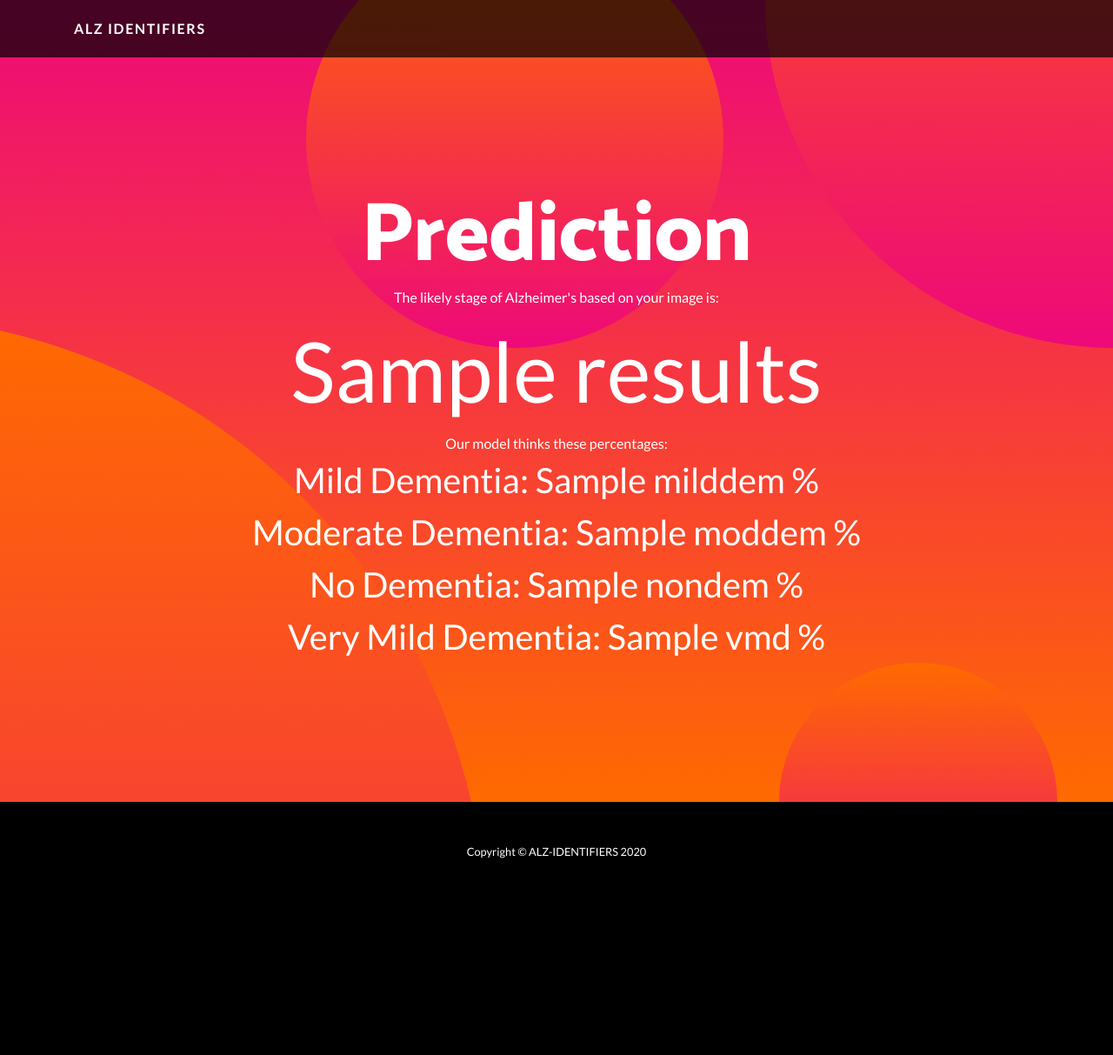
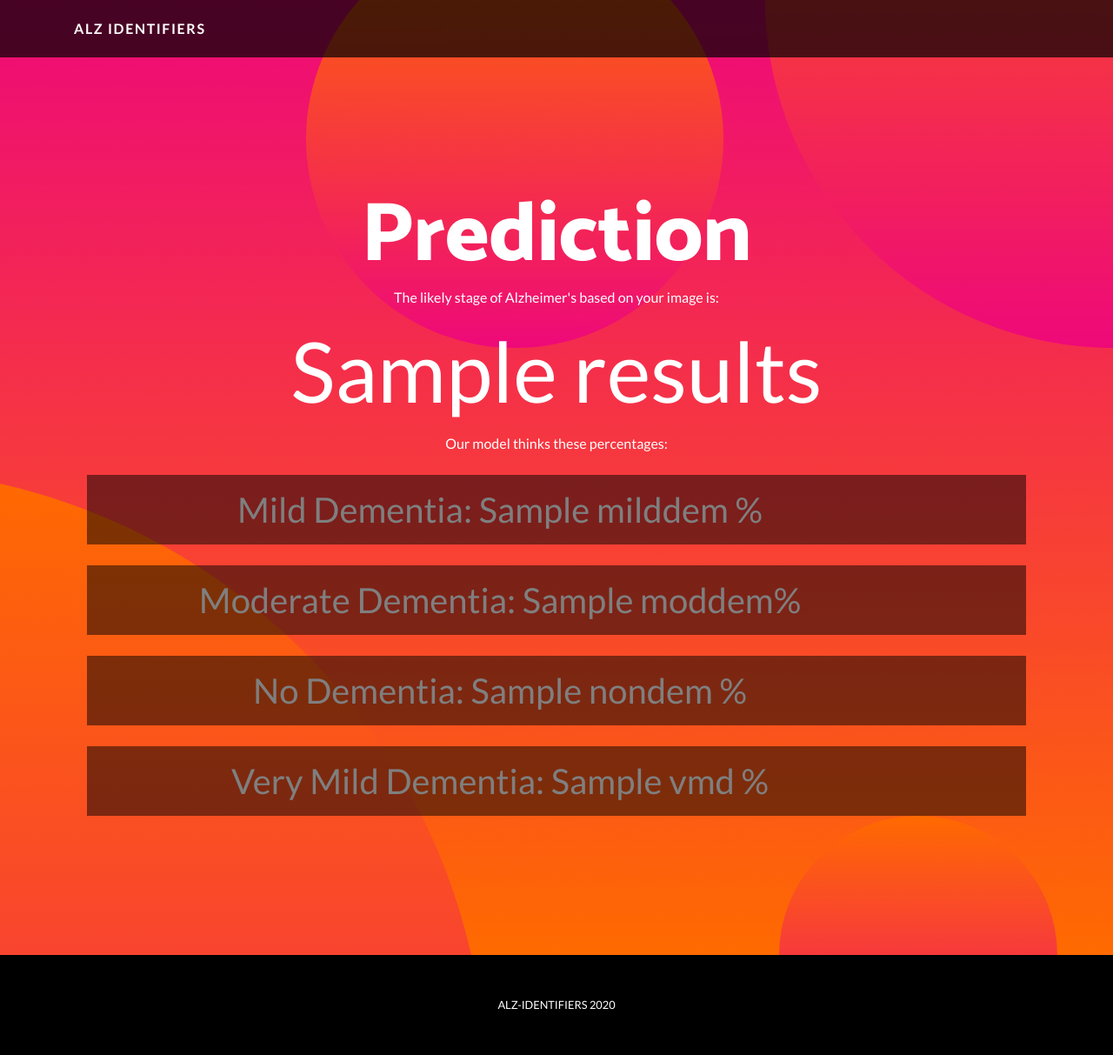
Before and after one commit to npysklyw/alz-deploy, a Flask app: template templates/prediction.html in a window 1280 px wide. Shown: the whole page at 87% size. Before the commit the page ends 987 px from the top, so only its background shows below. Run offline with Flask 2, Linux system fonts and the light colour scheme; the template is opened without the code that fills it: most values are stand-ins (such as "Sample title", 1, 10 or a date in 2020); some libraries are stand-ins or nearby versions.

Commit message:
Changes to add in percetage bars

```diff
--- a/app.py
+++ b/app.py
@@ -1,7 +1,4 @@
 from flask import Flask, render_template, session, redirect, url_for, session,request
-from flask_wtf import FlaskForm
-from wtforms import TextField,SubmitField
-from wtforms.validators import NumberRange
 
 import keras.models
 import numpy as np
@@ -11,12 +8,9 @@ import boto3
 import os
 
 
-s3 = boto3.resource('s3',
-       aws_access_key_id=os.environ['AWS_ACCESS_KEY_ID'] ,
-      aws_secret_access_key= os.environ['AWS_SECRET_ACCESS_KEY'] )
+s3 = boto3.resource('s3',aws_access_key_id=os.environ['AWS_ACCESS_KEY_ID'],aws_secret_access_key= os.environ['AWS_SECRET_ACCESS_KEY'] )
 
-s3.Object(os.environ['S3_BUCKET_NAME'], 'model_one.h5').download_file(
-   f'model_one.h5') # Python 3.6+
+s3.Object(os.environ['S3_BUCKET_NAME'], 'model_one.h5').download_file( f'model_one.h5') # Python 3.6+
 
 
 def return_prediction(model,scaler,image):
@@ -24,7 +18,6 @@ def return_prediction(model,scaler,image):
 
     #we need to create our own scaler for user data preprocess
     imagedata = scaler.scale(image)
-
 
     classes = np.array(['Mild Dementia', 'Moderate Dementia','No Dementia','Very Mild Dementia'])
     guess = model.predict_on_batch(imagedata)
@@ -36,40 +29,30 @@ app = Flask(__name__)
 app.config['SECRET_KEY'] = 'mysecretkey'
 
 model =  keras.models.load_model('model_one.h5')
-class ALZForm(FlaskForm):
-    link_img = TextField('Link to Image')
-
-    submit = SubmitField('Analyze')
 
 @app.route('/', methods=['GET', 'POST'])
 def index():
 
-    form = ALZForm()
-
-    if form.validate_on_submit():
-
-        session['link_img'] = form.link_img.data
-
-        return redirect(url_for("prediction"))
-
-    return render_template('index.html', form=form)
-
-@app.route('/success', methods = ['POST'])
-def success():
-    if request.method == 'POST':
-        f = request.files['file']
-        f.save(f.filename)
-        return render_template("success.html", name = f.filename)
+    return render_template('index.html')
 
 @app.route('/prediction', methods = ['POST','GET'])
 def prediction():
 
-
-
     results, percents = return_prediction(model=model,scaler=scaler,image=request.files['file'] )
 
+    vm = np.around((100*percents[0,3]),3)
+    milddem = np.around((100*percents[0,1]),3)
 
-    return render_template('prediction.html',results=results,milddem= (100*percents[0,1]),moddem=(100*percents[0,1]),nondem=(100*percents[0,2]),vmd=(100*percents[0,3]))
+    nondem = np.around((100*percents[0,2]),3)
+    moddem = np.around((100*percents[0,1]),3)
+
+    mildemw = str(np.max([milddem,1])) + "%"
+    moddemw = str(np.max([moddem,1])) + "%"
+    nondemw = str(np.max([nondem,1])) + "%"
+
+    vmdw = str(np.max([vm,1])) + "%"
+
+    return render_template('prediction.html',results=results,milddem= milddem,moddem=moddem,nondem=nondem,vmd=vm, mildemw=mildemw,moddemw=moddemw,nondemw=nondemw,vmdw=vmdw)
 
 if __name__ == '__main__':
     app.run(debug=True)
--- a/templates/prediction.html
+++ b/templates/prediction.html
@@ -42,19 +42,30 @@
     <p2 class="masthead-heading mb-0">{{results}}</p2>
     <p class="masthead-body mb-0">Our model thinks these percentages:</p>
 
-    <p2 class="masthead-heading mb-0" style="font-size:30pt">Mild Dementia: {{milddem}} %</p2>
-    <br>
-    <p2 class="masthead-heading mb-0" style="font-size:30pt">Moderate Dementia: {{moddem}} %</p2>
-    <br>
-    <p2 class="masthead-heading mb-0" style="font-size:30pt">No Dementia: {{nondem}} %</p2>
       <br>
-    <p2 class="masthead-heading mb-0" style="font-size:30pt">Very Mild Dementia: {{vmd}} %</p2>
+        <div class="container">
+          <div style="position: absolute;font-size:30pt; width: 950px; padding: 10px; ">Mild Dementia: {{milddem}} %</div>
+          <div style="--percent: {{mildemw}}; z-index:9;background: #000; opacity:0.5;width: var(--percent); height: 80px; "></div>
+        </div>
+        <br>
+        <div class="container">
+          <div style="position: absolute;font-size:30pt; width: 950px; padding: 10px; ">Moderate Dementia: {{moddem}}%</div>
+          <div style="--percent: {{moddemw}}; z-index:9;background: #000; opacity:0.5;width: var(--percent); height: 80px; "></div>
+        </div>
+        <br>
+        <div class="container">
+          <div style="position: absolute;font-size:30pt; width: 950px; padding: 10px; ">No Dementia: {{nondem}} %</div>
+          <div style="--percent: {{nondemw}}; z-index:9;background: #000; opacity:0.5;width: var(--percent); height: 80px; "></div>
+        </div>
 
+        <br>
 
+        <div class="container">
+          <div style="position: absolute;font-size:30pt; width: 950px; padding: 10px; ">Very Mild Dementia: {{vmd}} %</div>
+          <div style="--percent: {{vmdw}}; z-index:9;background: #000; opacity:0.5;width: var(--percent); height: 80px; "></div>
+        </div>
 
-
-
-
+    </div>
 
       </div>
     </div>
@@ -71,7 +82,7 @@
   <!-- Footer -->
   <footer class="py-5 bg-black">
     <div class="container">
-      <p class="m-0 text-center text-white small">Copyright &copy; ALZ-IDENTIFIERS 2020</p>
+      <p class="m-0 text-center text-white small">ALZ-IDENTIFIERS 2020</p>
     </div>
     <!-- /.container -->
   </footer>
```
Also changed, not shown: templates/index.html (+9 -7 lines), static/css/one-page-wonder.min.css (line endings or trailing spaces).
